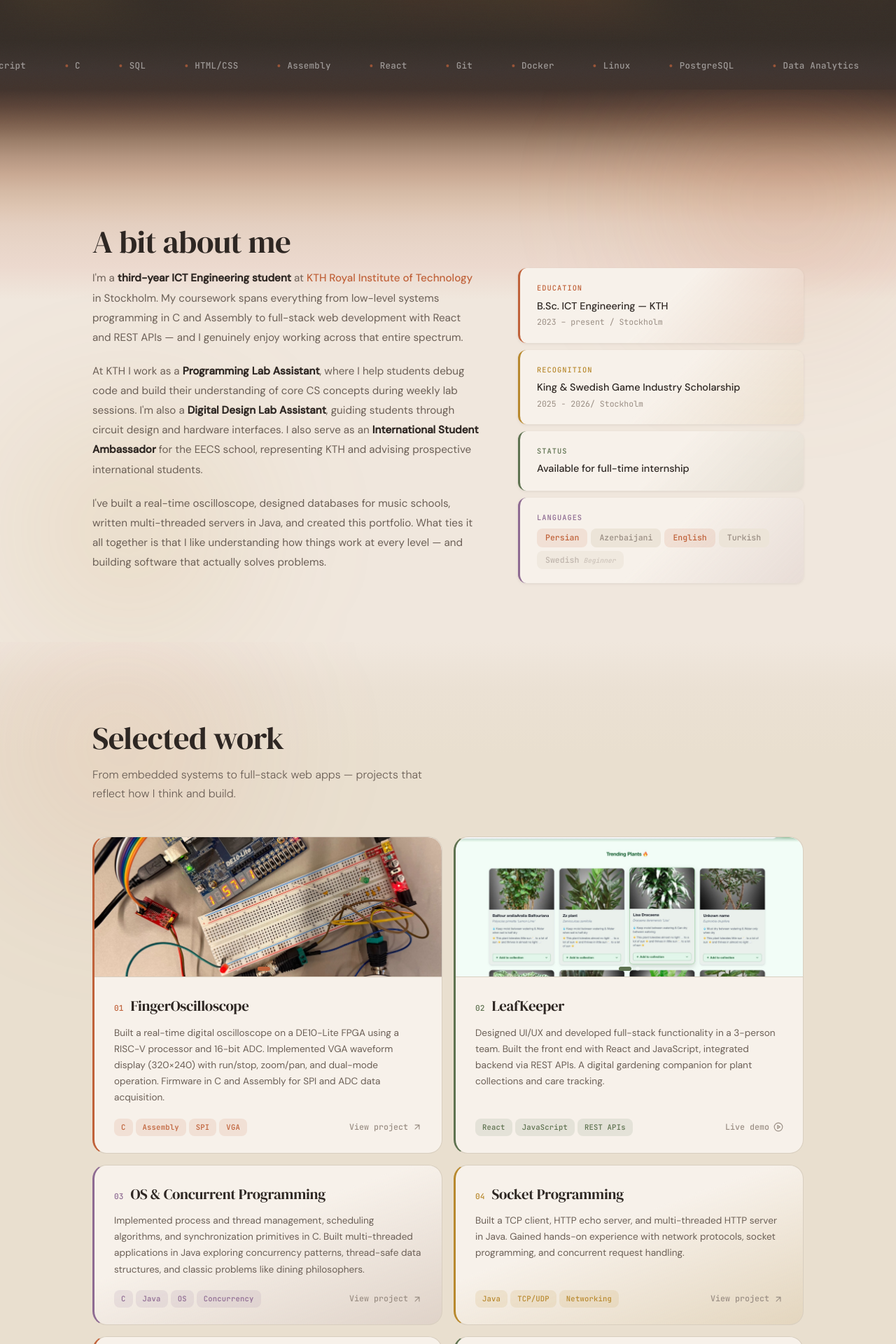
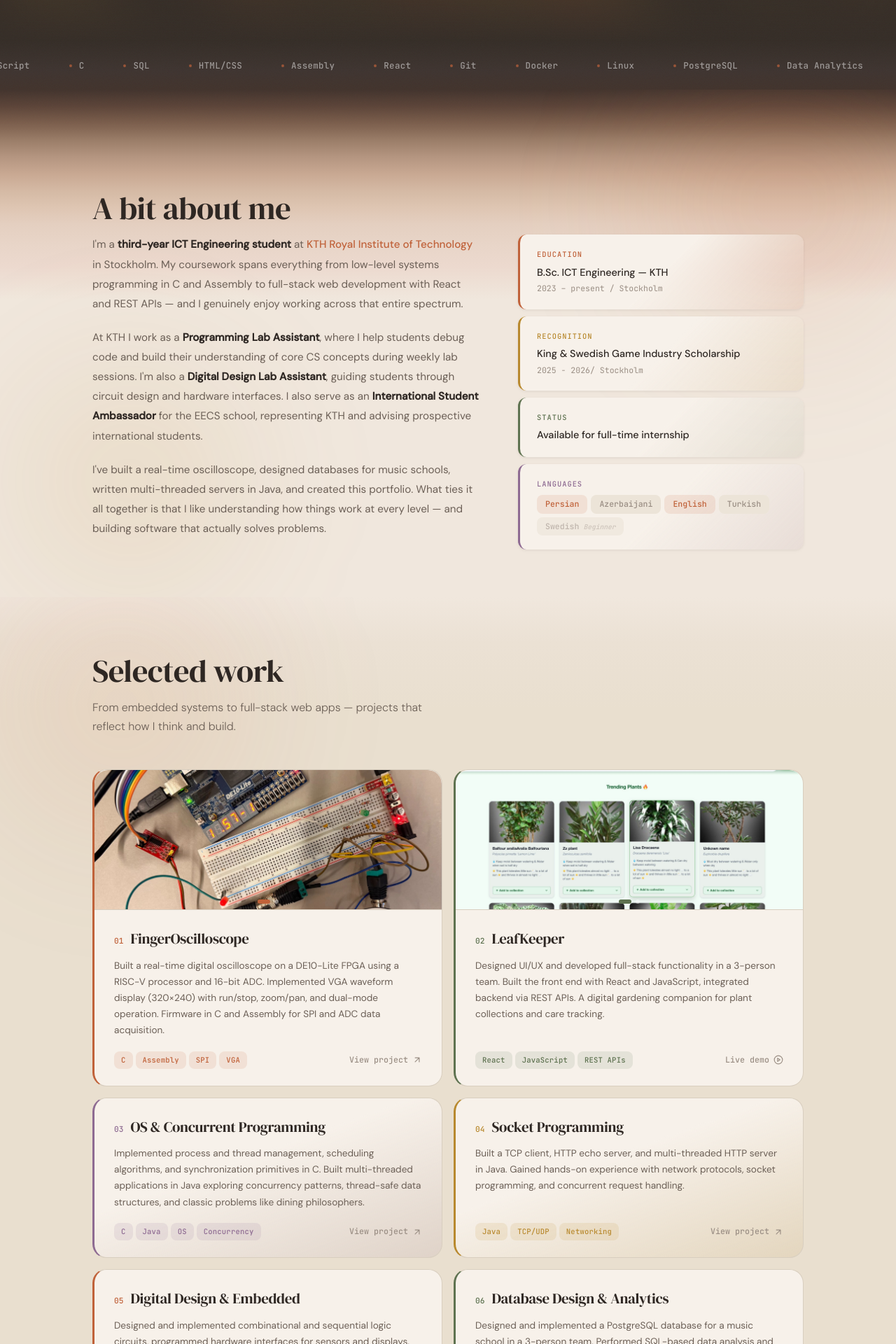
Before and after one commit to Sana8200/Portfolio_Sana, a React (Create React App) app in the folder portfolio/: page / in a window 1280 px wide. Shown: the part 620-2540 px from the top of the page at 70% size. Built offline with nearby package versions, Linux system fonts and the light colour scheme.

Commit message:
style: reduce spacing between sections

```diff
--- a/portfolio/src/About/About.css
+++ b/portfolio/src/About/About.css
@@ -1,6 +1,6 @@
 .about {
-  padding: 5rem 0;
-  padding-top: 12rem;
+  padding: 4rem 0;
+  padding-top: 9rem;
   background: var(--bg);
   position: relative;
   overflow: hidden;
--- a/portfolio/src/Contact/Contact.css
+++ b/portfolio/src/Contact/Contact.css
@@ -1,6 +1,6 @@
 .contact {
-  padding: 5rem 0;
-  padding-top: 12rem;
+  padding: 4rem 0;
+  padding-top: 9rem;
   background: var(--charcoal);
   position: relative;
   overflow: hidden;
--- a/portfolio/src/Projects/Projects.css
+++ b/portfolio/src/Projects/Projects.css
@@ -1,6 +1,6 @@
 .projects {
-  padding: 5rem 0;
-  padding-top: 7rem;
+  padding: 4rem 0;
+  padding-top: 5rem;
   background: var(--bg-warm);
   position: relative;
   overflow: hidden;
--- a/portfolio/src/Skills/Skills.css
+++ b/portfolio/src/Skills/Skills.css
@@ -1,6 +1,6 @@
 .skills {
-  padding: 5rem 0;
-  padding-top: 7rem;
+  padding: 4rem 0;
+  padding-top: 5rem;
   background: var(--bg);
   position: relative;
 }
```
